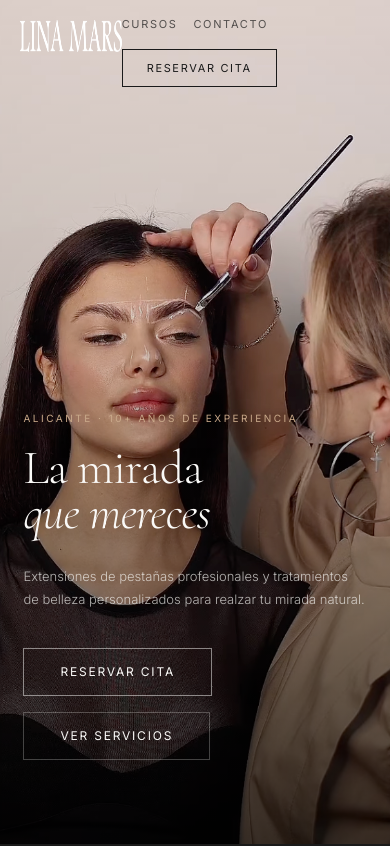
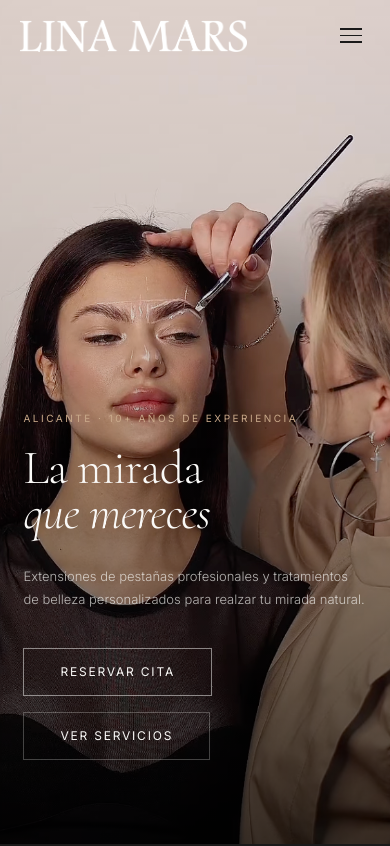
Before and after one commit to KidGuri/Lina-Mars, a React (Vite) app: page / in a window 390 px wide. Shown: the top 846 px of the page. Built offline with nearby package versions, Linux system fonts and the light colour scheme.

Commit message:
Restore mobile hamburger menu, no content overlap

```diff
--- a/src/components/Navbar.tsx
+++ b/src/components/Navbar.tsx
@@ -1,4 +1,5 @@
 import { useState, useEffect } from 'react'
+import { motion, AnimatePresence } from 'framer-motion'
 
 const links = [
   { label: 'Servicios', href: '#servicios' },
@@ -8,8 +9,11 @@ const links = [
   { label: 'Contacto', href: '#contacto' },
 ]
 
+const MENU_HEIGHT = 320 // px — height of the mobile dropdown
+
 export default function Navbar() {
   const [scrolled, setScrolled] = useState(false)
+  const [menuOpen, setMenuOpen] = useState(false)
 
   useEffect(() => {
     const fn = () => setScrolled(window.scrollY > 50)
@@ -17,38 +21,181 @@ export default function Navbar() {
     return () => window.removeEventListener('scroll', fn)
   }, [])
 
+  // Lock body scroll when mobile menu is open
+  useEffect(() => {
+    document.body.style.overflow = menuOpen ? 'hidden' : ''
+    return () => { document.body.style.overflow = '' }
+  }, [menuOpen])
+
   const scrollTo = (href: string) => {
+    setMenuOpen(false)
+    setTimeout(() => {
       const el = document.querySelector(href)
       if (el) el.scrollIntoView({ behavior: 'smooth' })
+    }, 300)
   }
 
   return (
+    <>
       <header
         style={{
           position: 'fixed', top: 0, left: 0, right: 0, zIndex: 100,
           padding: '0 clamp(20px, 5vw, 60px)',
           height: '72px',
           display: 'flex', alignItems: 'center', justifyContent: 'space-between',
-        background: scrolled ? 'rgba(250,249,247,0.95)' : 'transparent',
-        backdropFilter: scrolled ? 'blur(12px)' : 'none',
-        borderBottom: scrolled ? '1px solid rgba(26,26,26,0.08)' : '1px solid transparent',
+          background: scrolled || menuOpen ? 'rgba(250,249,247,0.97)' : 'transparent',
+          backdropFilter: scrolled || menuOpen ? 'blur(12px)' : 'none',
+          borderBottom: scrolled || menuOpen ? '1px solid rgba(26,26,26,0.08)' : '1px solid transparent',
           transition: 'all 0.4s ease',
         }}
       >
-      <a href="#" onClick={e => { e.preventDefault(); window.scrollTo({ top: 0, behavior: 'smooth' }) }}>
-        <img src="/logo.png" alt="Lina Mars" style={{ height: '32px', width: 'auto', filter: scrolled ? 'invert(1)' : 'none', transition: 'filter 0.4s' }} />
+        {/* Logo */}
+        <a
+          href="#"
+          onClick={e => { e.preventDefault(); setMenuOpen(false); window.scrollTo({ top: 0, behavior: 'smooth' }) }}
+        >
+          <img
+            src="/logo.png"
+            alt="Lina Mars"
+            style={{
+              height: '32px', width: 'auto',
+              filter: scrolled || menuOpen ? 'invert(1)' : 'none',
+              transition: 'filter 0.4s',
+            }}
+          />
         </a>
 
-      <nav style={{ display: 'flex', gap: 'clamp(16px, 3vw, 36px)', alignItems: 'center', flexWrap: 'wrap' }}>
+        {/* Desktop nav */}
+        <nav
+          className="hidden md:flex"
+          style={{ gap: 'clamp(16px, 3vw, 36px)', alignItems: 'center' }}
+        >
           {links.map(l => (
-          <button key={l.href} onClick={() => scrollTo(l.href)} className="nav-link" style={{ background: 'none', border: 'none', cursor: 'pointer' }}>
+            <button
+              key={l.href}
+              onClick={() => scrollTo(l.href)}
+              className="nav-link"
+              style={{ background: 'none', border: 'none', cursor: 'pointer' }}
+            >
               {l.label}
             </button>
           ))}
-        <button onClick={() => scrollTo('#contacto')} className="btn-outline" style={{ padding: '10px 24px', fontSize: '11px' }}>
+          <button
+            onClick={() => scrollTo('#contacto')}
+            className="btn-outline"
+            style={{ padding: '10px 24px', fontSize: '11px' }}
+          >
             Reservar cita
           </button>
         </nav>
+
+        {/* Mobile hamburger */}
+        <button
+          onClick={() => setMenuOpen(o => !o)}
+          className="flex md:hidden"
+          style={{ background: 'none', border: 'none', cursor: 'pointer', padding: '8px', display: 'flex', flexDirection: 'column', gap: '5px' }}
+          aria-label="Menú"
+        >
+          <motion.span
+            animate={{ rotate: menuOpen ? 45 : 0, y: menuOpen ? 6.5 : 0 }}
+            transition={{ duration: 0.22 }}
+            style={{ display: 'block', width: '22px', height: '1.5px', background: '#1a1a1a' }}
+          />
+          <motion.span
+            animate={{ opacity: menuOpen ? 0 : 1, scaleX: menuOpen ? 0 : 1 }}
+            transition={{ duration: 0.15 }}
+            style={{ display: 'block', width: '22px', height: '1.5px', background: '#1a1a1a' }}
+          />
+          <motion.span
+            animate={{ rotate: menuOpen ? -45 : 0, y: menuOpen ? -6.5 : 0 }}
+            transition={{ duration: 0.22 }}
+            style={{ display: 'block', width: '22px', height: '1.5px', background: '#1a1a1a' }}
+          />
+        </button>
       </header>
+
+      {/* Mobile menu panel — sits right below the header, pushes nothing */}
+      <AnimatePresence>
+        {menuOpen && (
+          <>
+            {/* Backdrop — covers page content below the menu */}
+            <motion.div
+              key="backdrop"
+              initial={{ opacity: 0 }}
+              animate={{ opacity: 1 }}
+              exit={{ opacity: 0 }}
+              transition={{ duration: 0.25 }}
+              onClick={() => setMenuOpen(false)}
+              style={{
+                position: 'fixed',
+                top: `${72 + MENU_HEIGHT}px`,
+                left: 0, right: 0, bottom: 0,
+                background: 'rgba(0,0,0,0.35)',
+                zIndex: 98,
+              }}
+            />
+
+            {/* Menu panel */}
+            <motion.div
+              key="menu"
+              initial={{ opacity: 0, y: -8 }}
+              animate={{ opacity: 1, y: 0 }}
+              exit={{ opacity: 0, y: -8 }}
+              transition={{ duration: 0.28, ease: [0.22, 1, 0.36, 1] }}
+              style={{
+                position: 'fixed',
+                top: '72px',
+                left: 0, right: 0,
+                height: `${MENU_HEIGHT}px`,
+                zIndex: 99,
+                background: '#faf9f7',
+                borderBottom: '1px solid rgba(26,26,26,0.1)',
+                padding: '28px clamp(20px, 5vw, 40px) 28px',
+                display: 'flex',
+                flexDirection: 'column',
+                justifyContent: 'space-between',
+              }}
+            >
+              <div style={{ display: 'flex', flexDirection: 'column', gap: '4px' }}>
+                {links.map((l, i) => (
+                  <motion.button
+                    key={l.href}
+                    initial={{ opacity: 0, x: -12 }}
+                    animate={{ opacity: 1, x: 0 }}
+                    transition={{ delay: i * 0.05, duration: 0.3 }}
+                    onClick={() => scrollTo(l.href)}
+                    style={{
+                      background: 'none', border: 'none', cursor: 'pointer',
+                      textAlign: 'left',
+                      fontFamily: 'Cormorant Garamond, serif',
+                      fontSize: '26px', fontWeight: 300,
+                      color: '#1a1a1a',
+                      padding: '6px 0',
+                      borderBottom: '1px solid rgba(26,26,26,0.07)',
+                    }}
+                  >
+                    {l.label}
+                  </motion.button>
+                ))}
+              </div>
+
+              <motion.div
+                initial={{ opacity: 0 }}
+                animate={{ opacity: 1 }}
+                transition={{ delay: 0.28 }}
+              >
+                <button
+                  onClick={() => scrollTo('#contacto')}
+                  className="btn-primary"
+                  style={{ width: '100%', justifyContent: 'center' }}
+                >
+                  Reservar cita
+                </button>
+              </motion.div>
+            </motion.div>
+          </>
+        )}
+      </AnimatePresence>
+    </>
   )
 }
```
Lines whose indentation alone changed are shown as unchanged.
